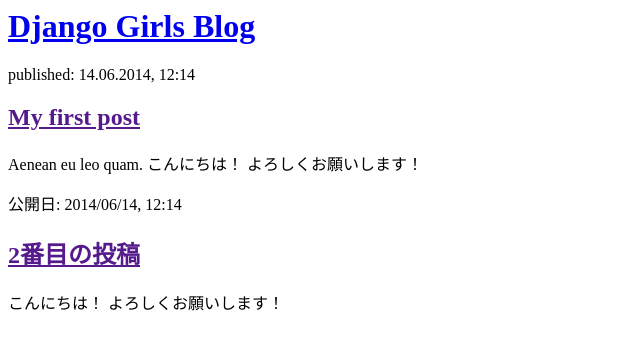
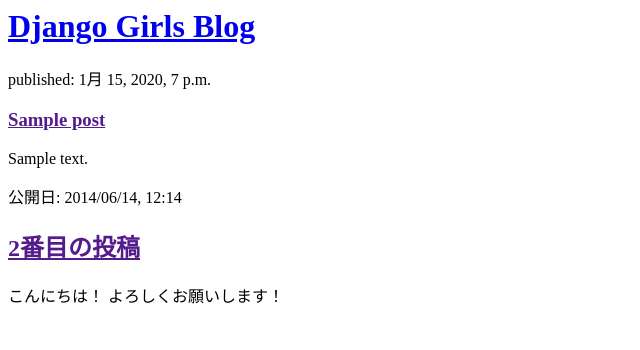
Before and after one commit to dtakeshima/my-first-blog, a Django app: page / in a window 1280 px wide. Shown: the top 350 px of the page, without its empty margins (0-640 px from the left). Run offline with Django 3.2, Linux system fonts and the light colour scheme; tables that the repository leaves empty hold one stand-in row (values such as "Sample post").

Commit message:
Modified templates to display posts from database.

```diff
--- a/blog/templates/blog/post_list.html
+++ b/blog/templates/blog/post_list.html
@@ -8,9 +8,13 @@
         </div>
 
         <div>
-            <p>published: 14.06.2014, 12:14</p>
-            <h2><a href="">My first post</a></h2>
-            <p>Aenean eu leo quam. こんにちは！ よろしくお願いします！ </p>
+            {% for post in posts %}
+            <div>
+                <p>published: {{ post.published_date }}</p>
+                <h3><a href="">{{ post.title }}</a></h3>
+                <p>{{ post.text|linebreaksbr }}</p>
+            </div>
+        {% endfor %}
         </div>
 
         <div>
--- a/blog/views.py
+++ b/blog/views.py
@@ -1,5 +1,7 @@
 from django.shortcuts import render
+from django.utils import timezone
+from .models import Post
 
-# Create your views here.
 def post_list(request):
-    return render(request, 'blog/post_list.html', {})
+    posts = Post.objects.filter(published_date__lte=timezone.now()).order_by('published_date')
+    return render(request, 'blog/post_list.html', {'posts': posts})
```
